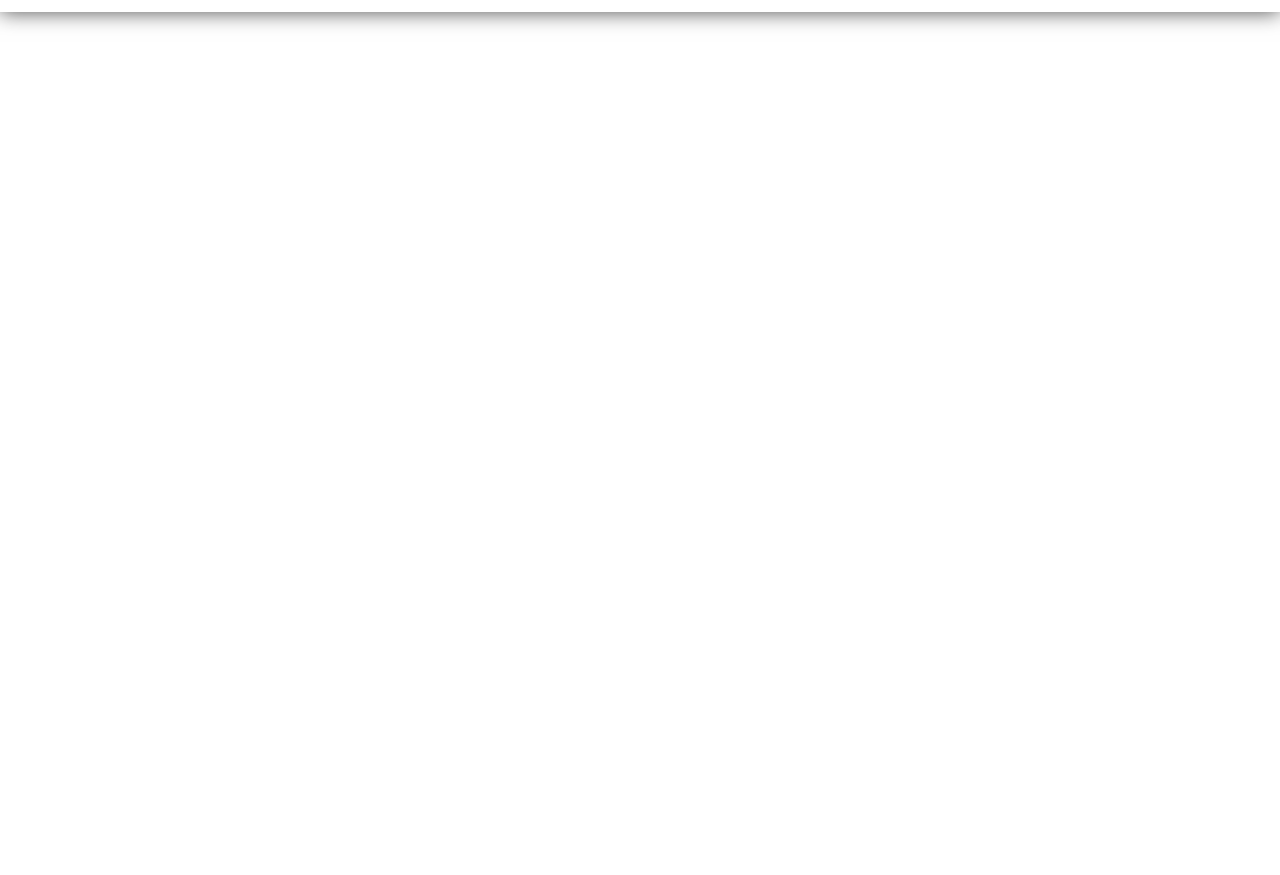
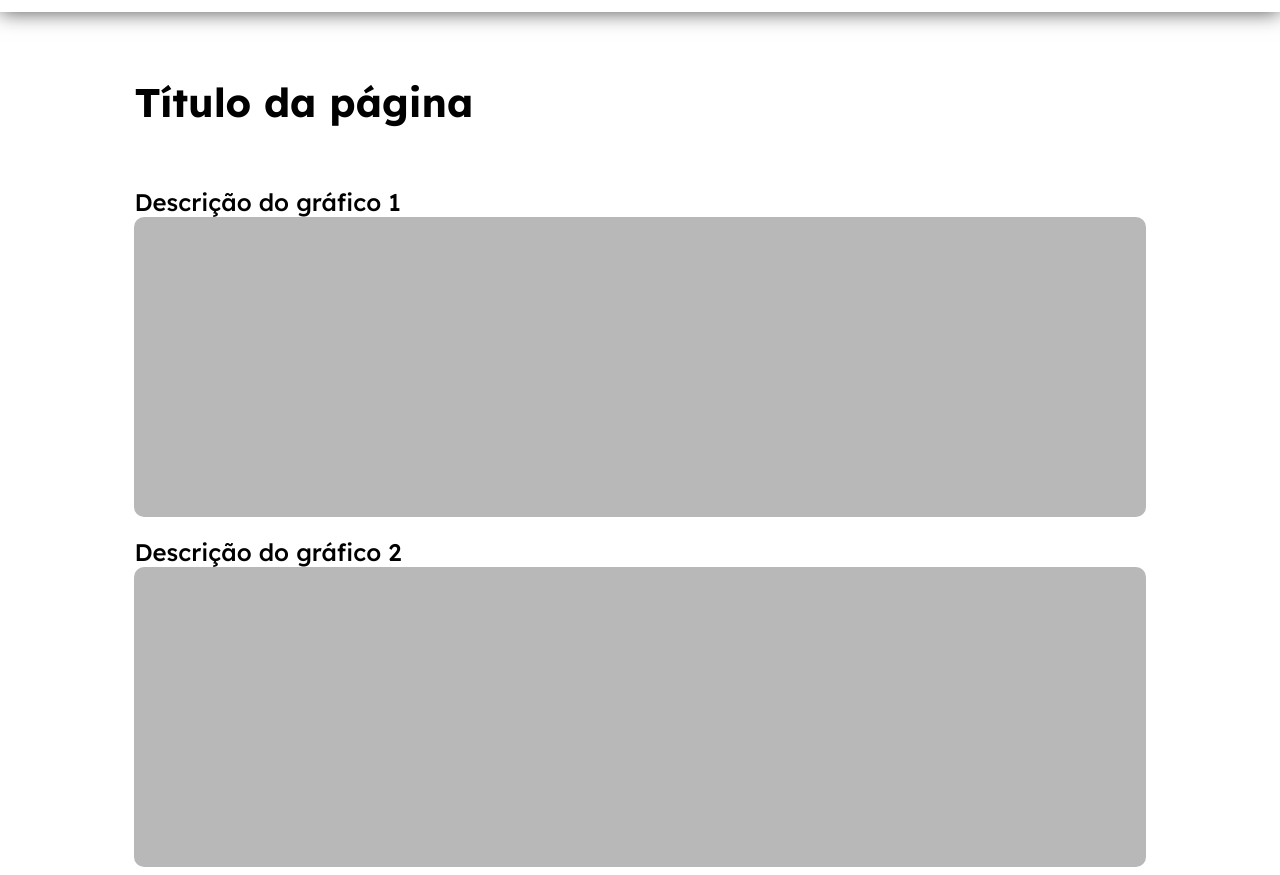
Before and after one commit to MariaE-duarda/PyIndcDash, a website: page public/dashboards1.html in a window 1280 px wide. Shown: the part 53-928 px from the top of the page. Before the commit the page ends 800 px from the top, so only its background shows below. Drawn offline with Linux system fonts and the light colour scheme.

Commit message:
screem dashboards (estrutura base)

```diff
--- a/public/dashboards1.html
+++ b/public/dashboards1.html
@@ -14,5 +14,14 @@
             <img src="img/Pareos-Logotipo-RGB.png" alt="" class="logo">
         </div>
       </header>
+      <h1 class="title">Título da página</h1>
+      <div class="main">
+        <h2>Descrição do gráfico 1</h2>
+        <div class="square"></div>
+      </div>
+      <div class="main2">
+        <h2>Descrição do gráfico 2</h2>
+        <div class="square2"></div>
+      </div>
 </body>
 </html>
--- a/public/style/dashboards.css
+++ b/public/style/dashboards.css
@@ -1,5 +1,7 @@
+@import url('https://fonts.googleapis.com/css2?family=Lexend:wght@100;200;300;400;500;600;700;800;900&display=swap');
+
 body{
-
+    font-family: Lexend;
 }
 
 #menu {
@@ -17,3 +19,23 @@ body{
     margin-top: 15px;
     margin-left: 3%;
 }
+
+h2{
+    font-weight: 500;
+}
+
+@media(max-width: 470px){
+    .title{
+        font-size: 32px;
+        margin-bottom: 40px;
+        margin-top: 100px;
+        text-align: center;
+        margin-left: 0;
+    }
+    h2{
+        text-align: center;
+        margin-left: 0;
+        font-weight: 400;
+        font-size: 20px;
+    }
+}
--- a/public/style/dashboards1.css
+++ b/public/style/dashboards1.css
@@ -0,0 +1,19 @@
+.title{
+    margin-top: 130px;
+    margin-bottom: 60px;
+    margin-left: 10%;
+    font-size: 40px;
+}
+
+.square, .square2{
+    height: 300px;
+    width: 80%;
+    background-color: #959595ab;
+    margin-left: 10%;
+    border-radius: 10px;
+}
+
+h2{
+    margin-left: 10%;
+    margin-bottom: 0;
+}
--- a/public/style/dashboards2.css
+++ b/public/style/dashboards2.css
@@ -0,0 +1,17 @@
+.title{
+    margin-top: 130px;
+    margin-bottom: 60px;
+    margin-left: 10%;
+}
+
+.square, .square2{
+    height: 300px;
+    width: 80%;
+    background-color: #959595ab;
+    margin-left: 10%;
+    border-radius: 10px;
+}
+
+h2{
+    margin-left: 10%;
+}
--- a/public/style/dashboards3.css
+++ b/public/style/dashboards3.css
@@ -0,0 +1,17 @@
+.title{
+    margin-top: 130px;
+    margin-bottom: 60px;
+    margin-left: 10%;
+}
+
+.square, .square2{
+    height: 300px;
+    width: 80%;
+    background-color: #959595ab;
+    margin-left: 10%;
+    border-radius: 10px;
+}
+
+h2{
+    margin-left: 10%;
+}
--- a/public/style/dashboards4.css
+++ b/public/style/dashboards4.css
@@ -0,0 +1,17 @@
+.title{
+    margin-top: 130px;
+    margin-bottom: 60px;
+    margin-left: 10%;
+}
+
+.square, .square2{
+    height: 300px;
+    width: 80%;
+    background-color: #959595ab;
+    margin-left: 10%;
+    border-radius: 10px;
+}
+
+h2{
+    margin-left: 10%;
+}
```
Also changed, not shown: public/dashboards2.html (+9 -0 lines), public/dashboards3.html (+9 -0 lines), public/dashboards4.html (+9 -0 lines).
